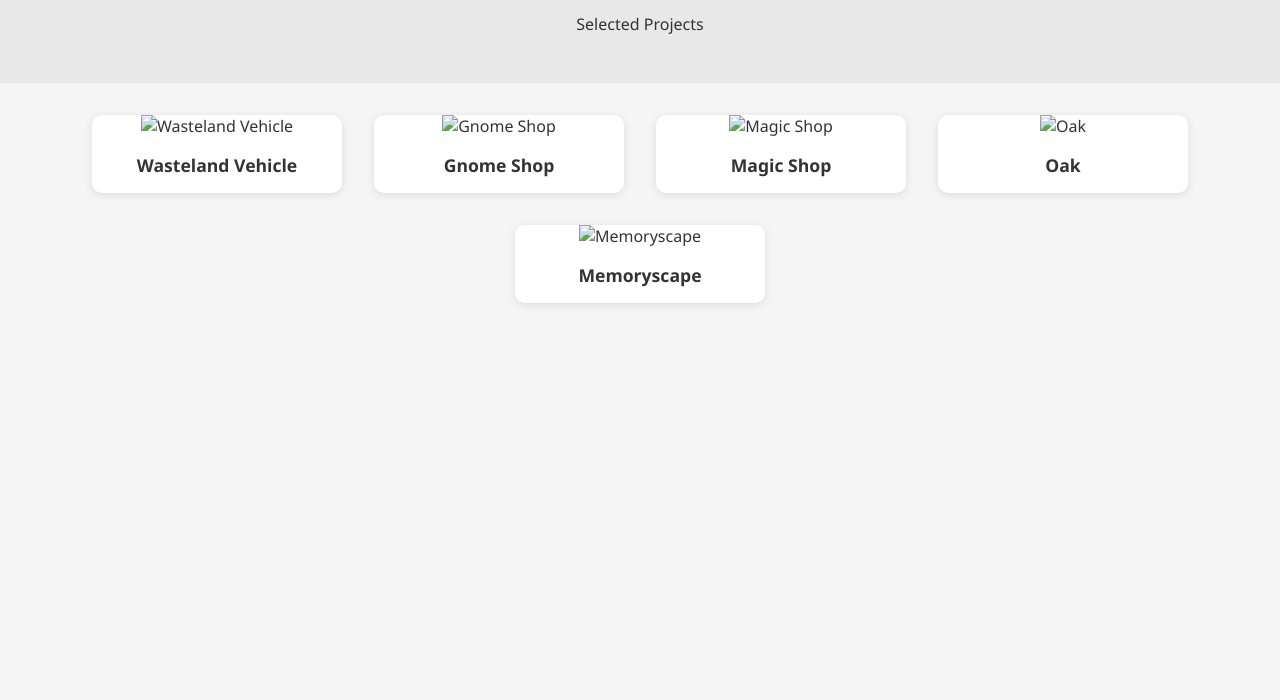
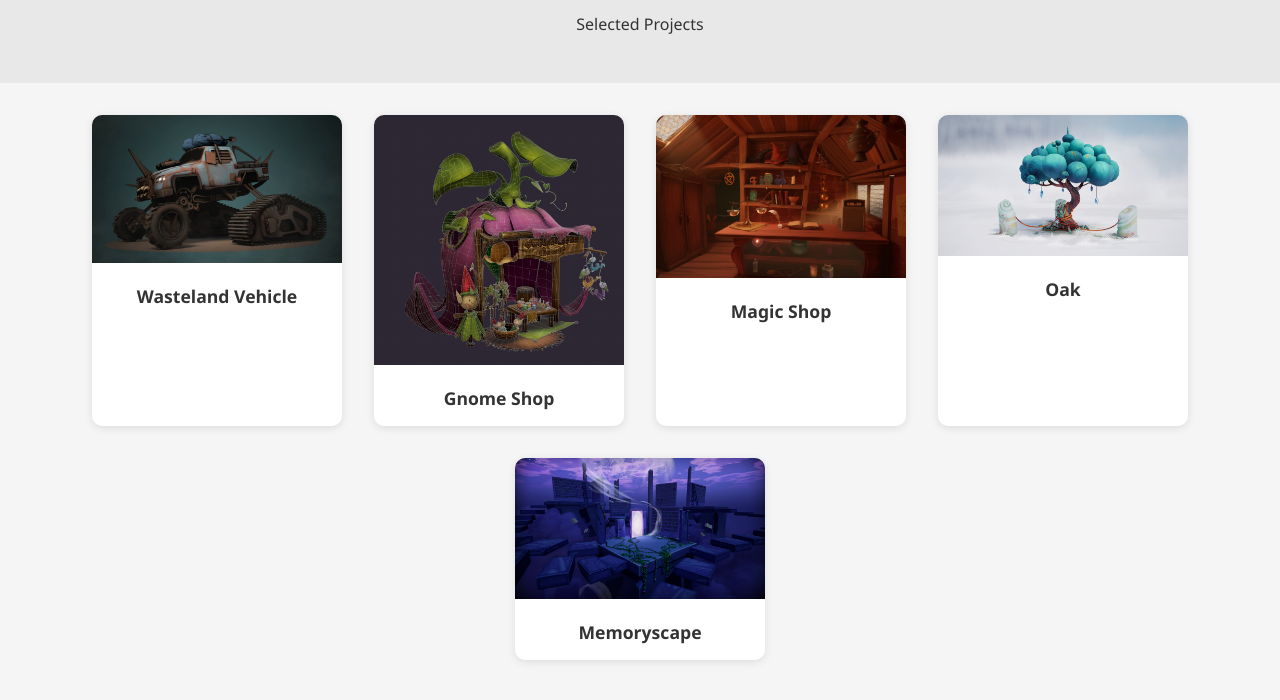
Before and after one commit to LirazVana/portfolio, a plain HTML site: page index.html in a window 1280 px wide. Shown: the part 78-778 px from the top of the page. Drawn offline with Linux system fonts and the light colour scheme.

Commit message:
Update index.html

```diff
--- a/index.html
+++ b/index.html
@@ -14,23 +14,23 @@
 
   <main class="gallery">
     <div class="project">
-      <img src="assets/WastelandVehicle1.jpg" alt="Wasteland Vehicle" />
+      <img src="assets/wasteland-vehicle/WastelandVehicle1.jpg" alt="Wasteland Vehicle" />
       <h2>Wasteland Vehicle</h2>
     </div>
     <div class="project">
-      <img src="assets/GnomeShop3.jpg" alt="Gnome Shop" />
+      <img src="assets/gnome-shop/GnomeShop3.jpg" alt="Gnome Shop" />
       <h2>Gnome Shop</h2>
     </div>
     <div class="project">
-      <img src="assets/MagicShop1.jpg" alt="Magic Shop" />
+      <img src="assets/magic-shop/MagicShop1.jpg" alt="Magic Shop" />
       <h2>Magic Shop</h2>
     </div>
     <div class="project">
-      <img src="assets/Oak1.jpg" alt="Oak" />
+      <img src="assets/oak/Oak1.jpg" alt="Oak" />
       <h2>Oak</h2>
     </div>
     <div class="project">
-      <img src="assets/Memoryscape1.jpg" alt="Memoryscape" />
+      <img src="assets/memoryscape/Memoryscape1.jpg" alt="Memoryscape" />
       <h2>Memoryscape</h2>
     </div>
   </main>
```
